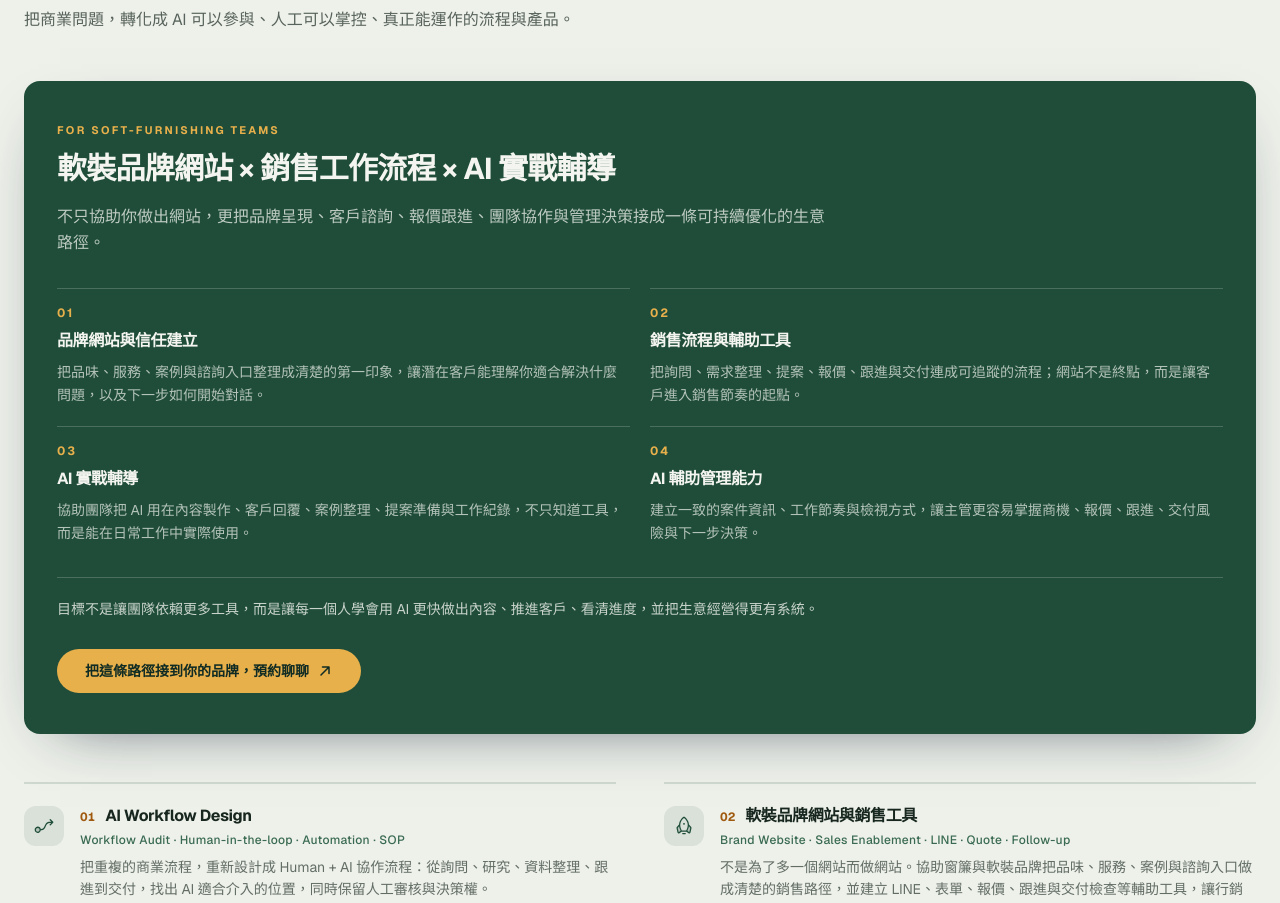
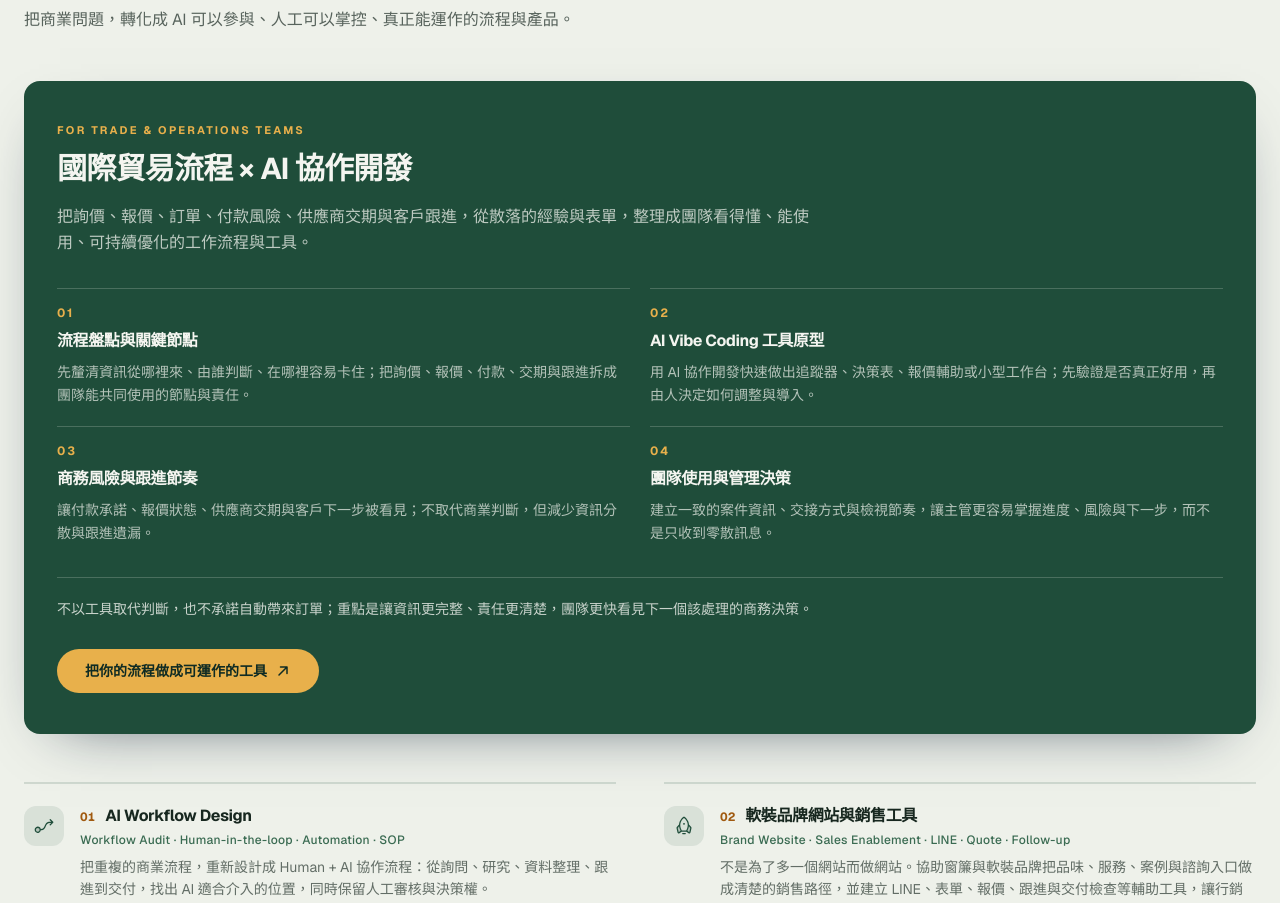
Before and after one commit to apchen1978/pauls-tradecraft, a React (Vite) app: page / in a window 1280 px wide. Shown: the part 1220-2123 px from the top of the page. Built offline with nearby package versions, Linux system fonts and the light colour scheme.

Commit message:
feat: lead with trade workflow services

```diff
--- a/src/components/Capabilities.jsx
+++ b/src/components/Capabilities.jsx
@@ -1,13 +1,13 @@
 import { motion } from "motion/react";
 import { FlowArrow, Rocket, GlobeHemisphereWest, Network, ArrowUpRight } from "@phosphor-icons/react";
 import { useLang } from "../i18n.jsx";
-import { softFurnishingService } from "../data/softFurnishingService.js";
+import { softFurnishingService as flagshipServiceData } from "../data/softFurnishingService.js";
 
 const icons = [FlowArrow, Rocket, GlobeHemisphereWest, Network];
 
 export default function Capabilities() {
   const { lang, t } = useLang();
-  const softFurnishing = softFurnishingService[lang];
+  const flagship = flagshipServiceData[lang];
   return (
     <section id="capabilities" className="scroll-mt-24 border-y border-line bg-paper/60">
       <div className="mx-auto max-w-7xl px-4 py-20 md:px-6 md:py-28">
@@ -18,12 +18,12 @@ export default function Capabilities() {
         </div>
 
         <div className="mt-12 rounded-card border border-forest/20 bg-forest px-6 py-8 text-bone shadow-[0_20px_60px_-36px_rgba(11,27,51,0.8)] md:px-8 md:py-10">
-          <p className="text-[11px] font-bold tracking-[0.2em] text-gold">{softFurnishing.eyebrow}</p>
-          <h3 className="mt-3 max-w-3xl text-2xl font-bold leading-tight tracking-tight md:text-3xl">{softFurnishing.title}</h3>
-          <p className="mt-4 max-w-3xl text-base leading-relaxed text-bone/75">{softFurnishing.summary}</p>
+          <p className="text-[11px] font-bold tracking-[0.2em] text-gold">{flagship.eyebrow}</p>
+          <h3 className="mt-3 max-w-3xl text-2xl font-bold leading-tight tracking-tight md:text-3xl">{flagship.title}</h3>
+          <p className="mt-4 max-w-3xl text-base leading-relaxed text-bone/75">{flagship.summary}</p>
 
           <div className="mt-8 grid gap-5 sm:grid-cols-2">
-            {softFurnishing.pillars.map((pillar, index) => (
+            {flagship.pillars.map((pillar, index) => (
               <div key={pillar.title} className="border-t border-bone/20 pt-4">
                 <p className="text-xs font-bold tracking-[0.16em] text-gold">{String(index + 1).padStart(2, "0")}</p>
                 <h4 className="mt-2 text-base font-bold tracking-tight text-bone">{pillar.title}</h4>
@@ -32,13 +32,13 @@ export default function Capabilities() {
             ))}
           </div>
 
-          <p className="mt-8 border-t border-bone/20 pt-5 text-sm leading-relaxed text-bone/80">{softFurnishing.boundary}</p>
+          <p className="mt-8 border-t border-bone/20 pt-5 text-sm leading-relaxed text-bone/80">{flagship.boundary}</p>
 
           <a
             href="#contact"
             className="mt-7 inline-flex items-center justify-center gap-2 rounded-pill bg-gold px-7 py-3 text-sm font-bold text-pine transition-all hover:brightness-110 active:scale-[0.98]"
           >
-            {softFurnishing.cta}
+            {flagship.cta}
             <ArrowUpRight size={16} weight="bold" aria-hidden="true" />
           </a>
         </div>
--- a/src/data/softFurnishingService.js
+++ b/src/data/softFurnishingService.js
@@ -1,52 +1,52 @@
 export const softFurnishingService = {
   zh: {
-    eyebrow: "FOR SOFT-FURNISHING TEAMS",
-    title: "軟裝品牌網站 × 銷售工作流程 × AI 實戰輔導",
-    summary: "不只協助你做出網站，更把品牌呈現、客戶諮詢、報價跟進、團隊協作與管理決策接成一條可持續優化的生意路徑。",
+    eyebrow: "FOR TRADE & OPERATIONS TEAMS",
+    title: "國際貿易流程 × AI 協作開發",
+    summary: "把詢價、報價、訂單、付款風險、供應商交期與客戶跟進，從散落的經驗與表單，整理成團隊看得懂、能使用、可持續優化的工作流程與工具。",
     pillars: [
       {
-        title: "品牌網站與信任建立",
-        desc: "把品味、服務、案例與諮詢入口整理成清楚的第一印象，讓潛在客戶能理解你適合解決什麼問題，以及下一步如何開始對話。",
+        title: "流程盤點與關鍵節點",
+        desc: "先釐清資訊從哪裡來、由誰判斷、在哪裡容易卡住；把詢價、報價、付款、交期與跟進拆成團隊能共同使用的節點與責任。",
       },
       {
-        title: "銷售流程與輔助工具",
-        desc: "把詢問、需求整理、提案、報價、跟進與交付連成可追蹤的流程；網站不是終點，而是讓客戶進入銷售節奏的起點。",
+        title: "AI Vibe Coding 工具原型",
+        desc: "用 AI 協作開發快速做出追蹤器、決策表、報價輔助或小型工作台；先驗證是否真正好用，再由人決定如何調整與導入。",
       },
       {
-        title: "AI 實戰輔導",
-        desc: "協助團隊把 AI 用在內容製作、客戶回覆、案例整理、提案準備與工作紀錄，不只知道工具，而是能在日常工作中實際使用。",
+        title: "商務風險與跟進節奏",
+        desc: "讓付款承諾、報價狀態、供應商交期與客戶下一步被看見；不取代商業判斷，但減少資訊分散與跟進遺漏。",
       },
       {
-        title: "AI 輔助管理能力",
-        desc: "建立一致的案件資訊、工作節奏與檢視方式，讓主管更容易掌握商機、報價、跟進、交付風險與下一步決策。",
+        title: "團隊使用與管理決策",
+        desc: "建立一致的案件資訊、交接方式與檢視節奏，讓主管更容易掌握進度、風險與下一步，而不是只收到零散訊息。",
       },
     ],
-    boundary: "目標不是讓團隊依賴更多工具，而是讓每一個人學會用 AI 更快做出內容、推進客戶、看清進度，並把生意經營得更有系統。",
-    cta: "把這條路徑接到你的品牌，預約聊聊",
+    boundary: "不以工具取代判斷，也不承諾自動帶來訂單；重點是讓資訊更完整、責任更清楚，團隊更快看見下一個該處理的商務決策。",
+    cta: "把你的流程做成可運作的工具",
   },
   en: {
-    eyebrow: "FOR SOFT-FURNISHING TEAMS",
-    title: "Brand Website × Sales Workflow × Practical AI Enablement",
-    summary: "Beyond building a website, I connect brand expression, client consultation, quoting and follow-up, team collaboration, and management decisions into a business path that can keep improving.",
+    eyebrow: "FOR TRADE & OPERATIONS TEAMS",
+    title: "International Trade Workflows × AI-Assisted Build",
+    summary: "Turn inquiries, quotes, orders, payment risk, supplier lead times, and client follow-up from scattered experience and spreadsheets into workflows and tools the team can understand, use, and keep improving.",
     pillars: [
       {
-        title: "Brand Website & Trust Building",
-        desc: "Organize visual language, services, work, and consultation into a clear first impression so prospective clients understand what you solve and how to begin the conversation.",
+        title: "Workflow Mapping & Critical Checkpoints",
+        desc: "Clarify where information starts, who decides, and where work gets stuck. Turn inquiry, quote, payment, lead-time, and follow-up into shared checkpoints with clear ownership.",
       },
       {
-        title: "Sales Workflow & Supporting Tools",
-        desc: "Connect inquiry, needs capture, proposal, quote, follow-up, and delivery into a trackable flow. The website is not the finish line; it is the start of a sales rhythm.",
+        title: "AI Vibe Coding Prototypes",
+        desc: "Use AI-assisted development to quickly build trackers, decision sheets, quote support, or small workbenches. Validate whether they help first, then let people decide how to refine and adopt them.",
       },
       {
-        title: "Practical AI Enablement",
-        desc: "Help the team use AI for content, client replies, case organization, proposal preparation, and work records—not merely know the tools, but use them in everyday work.",
+        title: "Commercial Risk & Follow-Up Rhythm",
+        desc: "Make payment commitments, quote status, supplier lead times, and the client's next step visible. This does not replace commercial judgment; it reduces scattered information and missed follow-up.",
       },
       {
-        title: "AI-Assisted Management Capability",
-        desc: "Create consistent case information, operating cadence, and review habits so leaders can more easily see opportunities, quotes, follow-up, delivery risks, and the next decision.",
+        title: "Team Use & Management Decisions",
+        desc: "Create consistent case information, handoffs, and review rhythm so leaders can see progress, risks, and the next decision instead of receiving fragments of updates.",
       },
     ],
-    boundary: "The goal is not to make a team depend on more tools. It is to help each person use AI to create faster, move clients forward, see progress clearly, and run the business with more discipline.",
-    cta: "Connect this path to your brand — book a chat",
+    boundary: "Tools do not replace judgment, and they do not promise orders. The goal is clearer information, clearer ownership, and faster visibility into the next commercial decision.",
+    cta: "Turn your workflow into a working tool",
   },
 };
```
